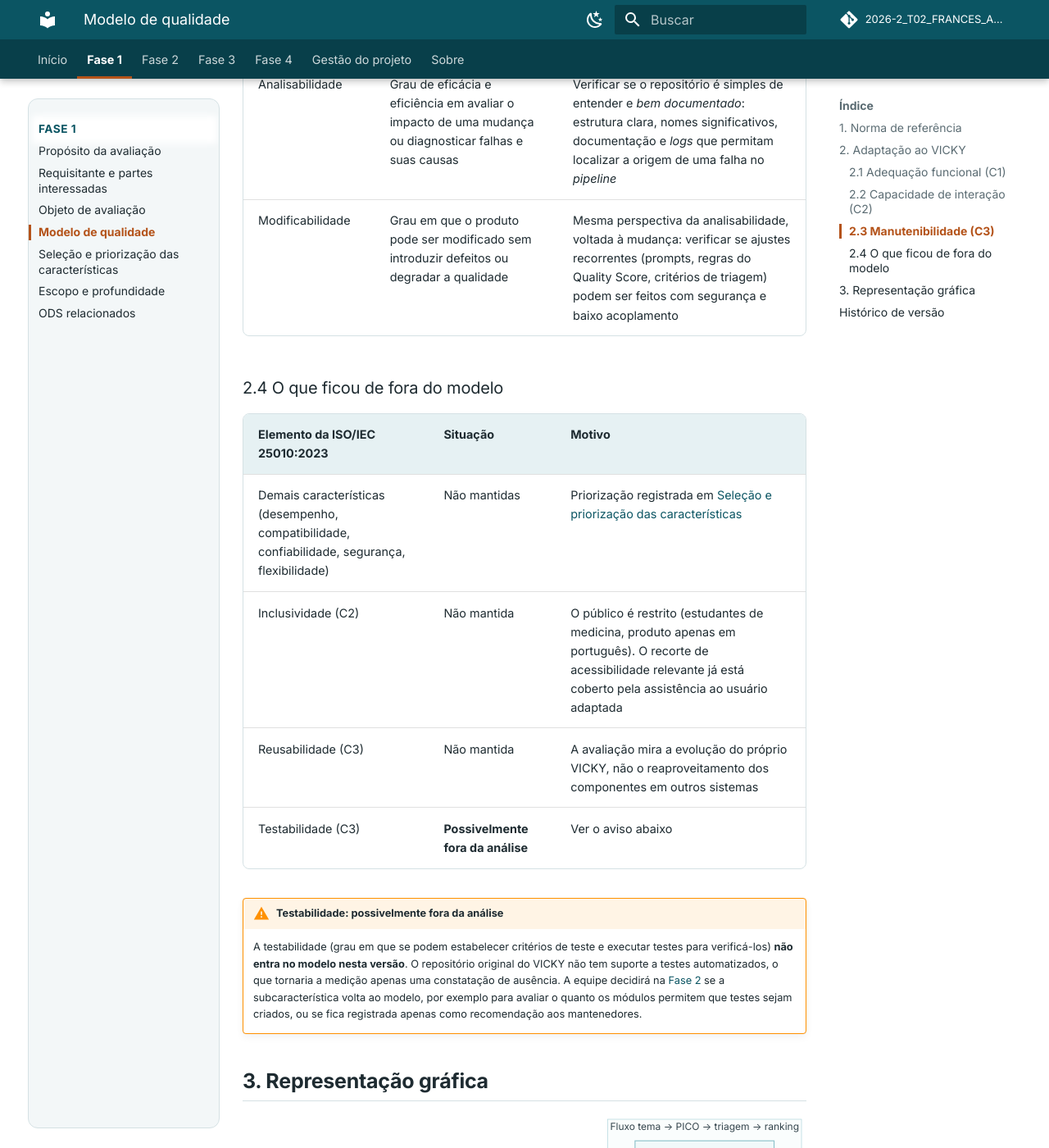
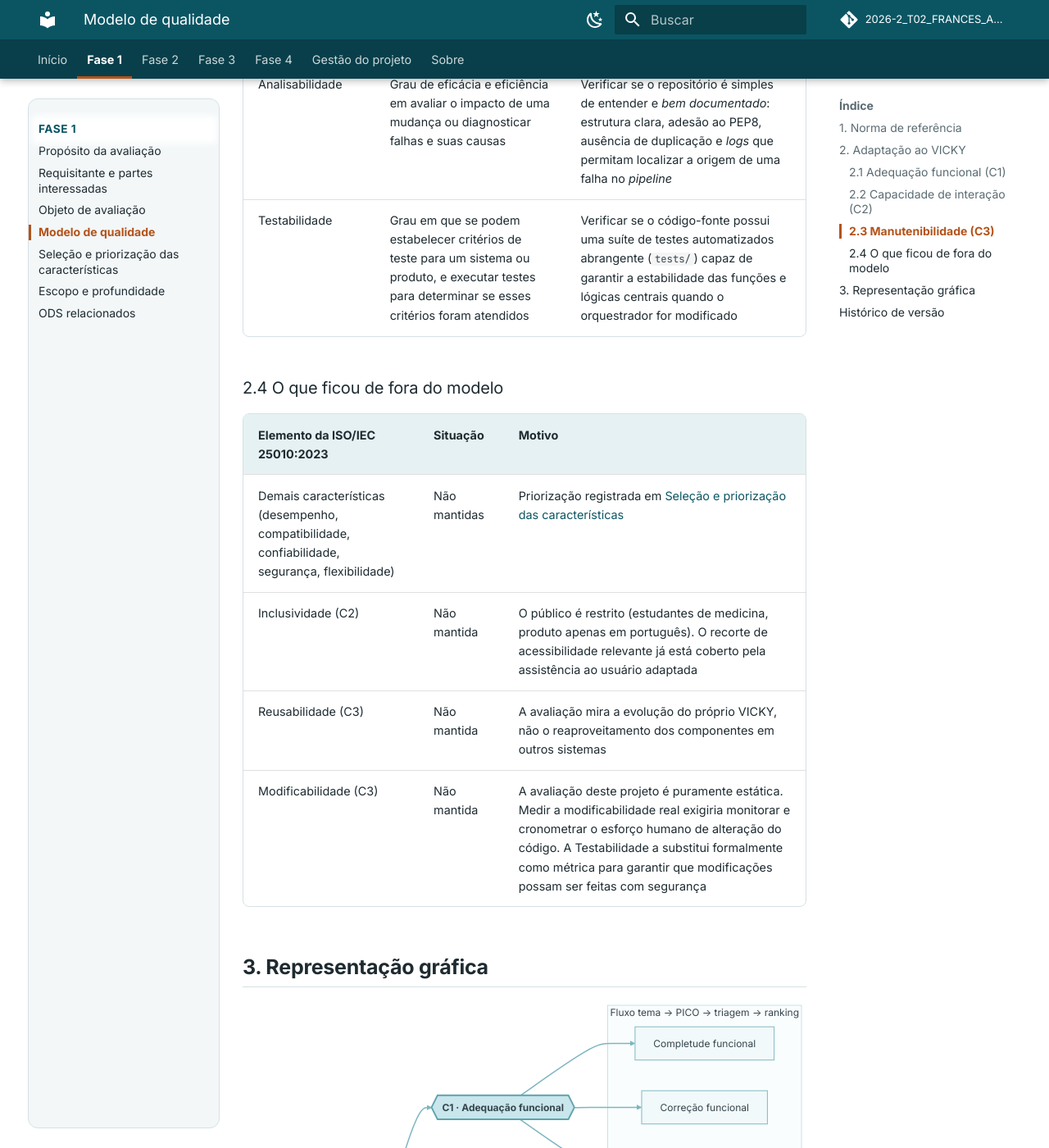
Before and after one commit to FCTE-Qualidade-de-Software-1/2026-2_T02_FRANCES_ALLEN, an MkDocs documentation site: the page built from docs/fase-1/modelo-de-qualidade.md, in a window 1280 px wide and 1400 px high, scrolled down 3521 px. Shown: the whole window at 82% size. Built offline with MkDocs 1.6.1 and Material for MkDocs 9.7.7, drawn with Linux system fonts in a browser that asks for light colours; comment, search, counter and statistics services are not loaded; some of the changed text lies outside the part shown.

Commit message:
docs: substitui modificabilidade por testabilidade em C3 e adiciona discussao de trade-offs

```diff
--- a/docs/fase-1/modelo-de-qualidade.md
+++ b/docs/fase-1/modelo-de-qualidade.md
@@ -48,8 +48,8 @@ O foco é saber se o sistema consegue evoluir, com novas fontes, novos prompts e
 | Subcaracterística | Definição (ISO/IEC 25010:2023) | Adaptação ao VICKY |
 |-------------------|--------------------------------|--------------------|
 | Modularidade | Grau em que o sistema é composto de componentes separados, de modo que a alteração de um tenha impacto mínimo nos demais | Verificar se o VICKY pode *se expandir* (adicionar uma base científica, trocar o provedor de LLM, mudar o pagamento) com alterações isoladas no módulo correspondente, sem quebrar o restante da aplicação |
-| Analisabilidade | Grau de eficácia e eficiência em avaliar o impacto de uma mudança ou diagnosticar falhas e suas causas | Verificar se o repositório é simples de entender e *bem documentado*: estrutura clara, nomes significativos, documentação e *logs* que permitam localizar a origem de uma falha no *pipeline* |
-| Modificabilidade | Grau em que o produto pode ser modificado sem introduzir defeitos ou degradar a qualidade | Mesma perspectiva da analisabilidade, voltada à mudança: verificar se ajustes recorrentes (prompts, regras do Quality Score, critérios de triagem) podem ser feitos com segurança e baixo acoplamento |
+| Analisabilidade | Grau de eficácia e eficiência em avaliar o impacto de uma mudança ou diagnosticar falhas e suas causas | Verificar se o repositório é simples de entender e *bem documentado*: estrutura clara, adesão ao PEP8, ausência de duplicação e *logs* que permitam localizar a origem de uma falha no *pipeline* |
+| Testabilidade | Grau em que se podem estabelecer critérios de teste para um sistema ou produto, e executar testes para determinar se esses critérios foram atendidos | Verificar se o código-fonte possui uma suíte de testes automatizados abrangente (`tests/`) capaz de garantir a estabilidade das funções e lógicas centrais quando o orquestrador for modificado |
 
 ### 2.4 O que ficou de fora do modelo
 
@@ -58,10 +58,7 @@ O foco é saber se o sistema consegue evoluir, com novas fontes, novos prompts e
 | Demais características (desempenho, compatibilidade, confiabilidade, segurança, flexibilidade) | Não mantidas | Priorização registrada em [Seleção e priorização das características](caracteristicas.md#1-analise-das-caracteristicas-candidatas) |
 | Inclusividade (C2) | Não mantida | O público é restrito (estudantes de medicina, produto apenas em português). O recorte de acessibilidade relevante já está coberto pela assistência ao usuário adaptada |
 | Reusabilidade (C3) | Não mantida | A avaliação mira a evolução do próprio VICKY, não o reaproveitamento dos componentes em outros sistemas |
-| Testabilidade (C3) | **Possivelmente fora da análise** | Ver o aviso abaixo |
-
-!!! warning "Testabilidade: possivelmente fora da análise"
-    A testabilidade (grau em que se podem estabelecer critérios de teste e executar testes para verificá-los) **não entra no modelo nesta versão**. O repositório original do VICKY não tem suporte a testes automatizados, o que tornaria a medição apenas uma constatação de ausência. A equipe decidirá na [Fase 2](../fase-2/index.md) se a subcaracterística volta ao modelo, por exemplo para avaliar o quanto os módulos permitem que testes sejam criados, ou se fica registrada apenas como recomendação aos mantenedores.
+| Modificabilidade (C3) | Não mantida | A avaliação deste projeto é puramente estática. Medir a modificabilidade real exigiria monitorar e cronometrar o esforço humano de alteração do código. A Testabilidade a substitui formalmente como métrica para garantir que modificações possam ser feitas com segurança |
 
 ## 3. Representação gráfica
 
@@ -146,3 +143,4 @@ _Figura 1 - Modelo de qualidade da ISO/IEC 25010:2023 adaptado ao VICKY. Fonte:
 |--------|------|-----------|----------|------------|
 | 0.1 | 16/10/2026 | Página criada a partir da seção "Norma de referência" de Seleção e justificativa | Gabriel Fae | - |
 | 0.2 | 18/10/2026 | Modelo adaptado ao VICKY: subcaracterísticas mantidas e adaptadas, elementos fora do modelo, testabilidade em aberto e novo diagrama | Gabriel Fae | Guilherme Moura |
+| 0.3 | 18/10/2026 | Substituição da modificabilidade pela testabilidade no modelo de C3 e remoção do alerta de pendência | Guilherme Moura | - |
```
Also changed, not shown: other parts of docs/fase-1/modelo-de-qualidade.md (+1 -1 lines), docs/fase-1/caracteristicas.md (+5 -1 lines), docs/fase-1/escopo.md (+3 -2 lines).
